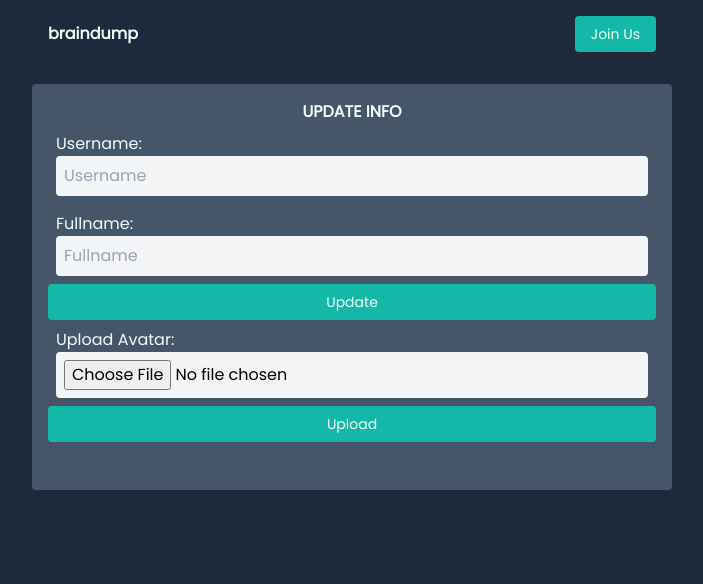
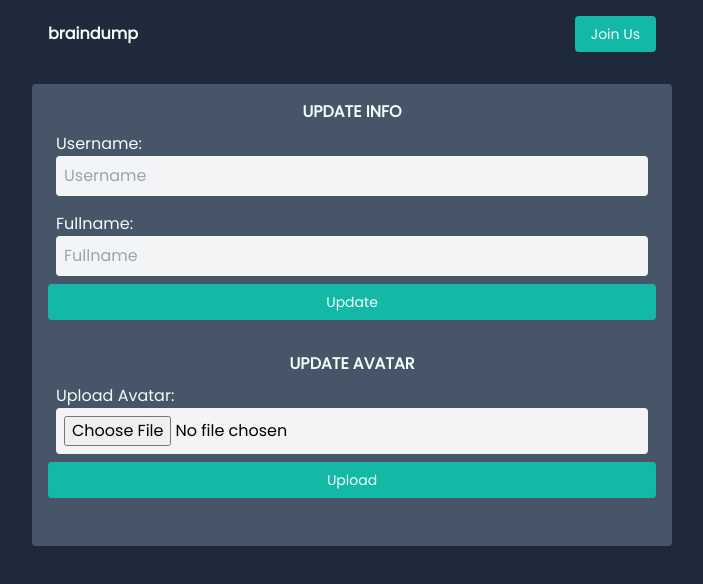
Before and after one commit to demirsergen/brain-dump, a Next.js app: page /updateprofile in a window 1280 px wide. Shown: the top 584 px of the page, without its empty margins (288-991 px from the left). Built offline with nearby package versions, Linux system fonts and the light colour scheme; no server answers.

Commit message:
refactor code

```diff
--- /dev/null
+++ b/components/updateUserInfo/UpdateAvatar.jsx
@@ -0,0 +1,80 @@
+import React, { useState } from 'react';
+import { useAuthState } from 'react-firebase-hooks/auth';
+import { auth, db } from '../../firebase';
+import { doc, updateDoc } from 'firebase/firestore';
+import {
+  getStorage,
+  ref,
+  uploadBytes,
+  getDownloadURL,
+} from 'firebase/storage';
+const UpdateAvatar = () => {
+  const [user, loading] = useAuthState(auth);
+  const [file, setFile] = useState();
+  const [message, setMessage] = useState('');
+  const [photoUrl, setPhotoUrl] = useState('');
+
+  const storage = getStorage();
+
+  const uploadAvatar = async (e) => {
+    e.preventDefault();
+    const photosRef = ref(storage, `images/${user.uid}/avatar.png`);
+    try {
+      await uploadBytes(photosRef, file)
+        .then((snapshot) => {
+          setMessage('Upload successful!');
+        })
+        .catch((error) => {
+          setMessage(error);
+        });
+    } catch (error) {
+      setMessage(error.message);
+    }
+    updateAvatar();
+  };
+
+  const updateAvatar = async () => {
+    const photoRef = ref(storage, `images/${user.uid}/avatar.png`);
+    await getDownloadURL(photoRef).then((url) => {
+      setPhotoUrl(url);
+    });
+
+    if (photoRef) {
+      const userRef = doc(db, 'users', user.uid);
+
+      await updateDoc(userRef, {
+        photoURL: photoUrl,
+      });
+    }
+    setFile(null);
+  };
+  return (
+    <div>
+      <h1 className="text-teal-50 text-center uppercase font-bold">
+        Update Avatar
+      </h1>
+      <form className="px-4">
+        <div className="p-2 rounded">
+          <label className="text-teal-50">Upload Avatar:</label>
+          <input
+            type="file"
+            name="avatar"
+            className="w-full bg-gray-100 p-2 rounded "
+            onChange={(e) => setFile(e.target.files[0])}
+          />
+        </div>
+        <button
+          onClick={uploadAvatar}
+          className="bg-teal-500 p-2 rounded text-teal-50 text-sm block w-full"
+        >
+          Upload
+        </button>
+        <span className="text-green-500 block mx-auto text-center p-4">
+          {message && message}
+        </span>
+      </form>
+    </div>
+  );
+};
+
+export default UpdateAvatar;
--- /dev/null
+++ b/components/updateUserInfo/UpdateInfo.jsx
@@ -0,0 +1,79 @@
+import React, { useState } from 'react';
+import { doc, writeBatch } from 'firebase/firestore';
+import { useAuthState } from 'react-firebase-hooks/auth';
+import { db, auth } from '../../firebase';
+
+const UpdateInfo = () => {
+  const [user, loading] = useAuthState(auth);
+  const [fullname, setFullname] = useState('');
+  const [username, setUsername] = useState('');
+  const [message, setMessage] = useState('');
+
+  const batch = writeBatch(db);
+
+  const updateInfo = async (e) => {
+    e.preventDefault();
+    setMessage('');
+    const userRef = doc(db, 'users', user.uid);
+    if (username && fullname) {
+      batch.update(userRef, {
+        username: username,
+        displayName: fullname,
+      });
+    } else if (fullname && !username) {
+      batch.update(userRef, { displayName: fullname });
+    } else if (!fullname && username) {
+      batch.update(userRef, { username: username });
+    } else {
+      return;
+    }
+    await batch.commit();
+    setMessage("You've successfully updated your info!");
+    setUsername('');
+    setFullname('');
+  };
+  return (
+    <div>
+      <h1 className="text-teal-50 text-center uppercase font-bold">
+        Update Info
+      </h1>
+      <form className="px-4">
+        <div className="p-2 rounded">
+          <label className="text-teal-50">Username:</label>
+          <br />
+          <input
+            type="text"
+            value={username}
+            name="username"
+            placeholder="Username"
+            className="w-full bg-gray-100 p-2 rounded "
+            onChange={(e) => setUsername(e.target.value)}
+          />
+        </div>
+        <div className="p-2 rounded">
+          <label className="text-teal-50">Fullname:</label>
+          <br />
+          <input
+            type="text"
+            value={fullname}
+            name="fullname"
+            placeholder="Fullname"
+            className="w-full bg-gray-100 p-2 rounded "
+            onChange={(e) => setFullname(e.target.value)}
+          />
+        </div>
+        <button
+          onClick={updateInfo}
+          className="bg-teal-500 p-2 rounded text-teal-50 text-sm block w-full"
+        >
+          Update
+        </button>
+        <span className="text-green-500 block mx-auto text-center p-4">
+          {message && message}
+        </span>
+      </form>
+    </div>
+  );
+};
+
+export default UpdateInfo;
--- a/pages/updateprofile.jsx
+++ b/pages/updateprofile.jsx
@@ -1,134 +1,12 @@
-import React, { useState } from 'react';
-import { useAuthState } from 'react-firebase-hooks/auth';
-import { auth, db } from '../firebase';
-import { doc, writeBatch, updateDoc } from 'firebase/firestore';
-import {
-  getStorage,
-  ref,
-  uploadBytes,
-  getDownloadURL,
-} from 'firebase/storage';
+import React from 'react';
+import UpdateInfo from '../components/updateUserInfo/UpdateInfo';
+import UpdateAvatar from '../components/updateUserInfo/UpdateAvatar';
 
 const UpdateProfile = () => {
-  const [user, loading] = useAuthState(auth);
-  const [file, setFile] = useState();
-  const [fullname, setFullname] = useState('');
-  const [username, setUsername] = useState('');
-  const [message, setMessage] = useState('');
-  const [photoUrl, setPhotoUrl] = useState('');
-
-  const storage = getStorage();
-  const batch = writeBatch(db);
-
-  const uploadAvatar = async (e) => {
-    e.preventDefault();
-    const photosRef = ref(storage, `images/${user.uid}/avatar.png`);
-    try {
-      await uploadBytes(photosRef, file)
-        .then((snapshot) => {
-          setMessage('Upload successful!');
-        })
-        .catch((error) => {
-          setMessage(error);
-        });
-    } catch (error) {
-      setMessage(error.message);
-    }
-    updateAvatar();
-  };
-  const updateInfo = async (e) => {
-    e.preventDefault();
-    setMessage('');
-    const userRef = doc(db, 'users', user.uid);
-    if (username && fullname) {
-      batch.update(userRef, {
-        username: username,
-        displayName: fullname,
-      });
-    } else if (fullname && !username) {
-      batch.update(userRef, { displayName: fullname });
-    } else if (!fullname && username) {
-      batch.update(userRef, { username: username });
-    } else {
-      return;
-    }
-
-    await batch.commit();
-    setMessage("You've successfully updated your info!");
-    setUsername('');
-    setFullname('');
-  };
-
-  const updateAvatar = async () => {
-    const photoRef = ref(storage, `images/${user.uid}/avatar.png`);
-    await getDownloadURL(photoRef).then((url) => {
-      setPhotoUrl(url);
-    });
-
-    if (photoRef) {
-      const userRef = doc(db, 'users', user.uid);
-
-      await updateDoc(userRef, {
-        photoURL: photoUrl,
-      });
-    }
-  };
   return (
     <div className="my-4 py-4 bg-slate-600 rounded md:w-1/2 mx-auto">
-      <h1 className="text-teal-50 text-center uppercase font-bold">
-        Update Info
-      </h1>
-      <form className="px-4">
-        <div className="p-2 rounded">
-          <label className="text-teal-50">Username:</label>
-          <br />
-          <input
-            type="text"
-            value={username}
-            name="username"
-            placeholder="Username"
-            className="w-full bg-gray-100 p-2 rounded "
-            onChange={(e) => setUsername(e.target.value)}
-          />
-        </div>
-        <div className="p-2 rounded">
-          <label className="text-teal-50">Fullname:</label>
-          <br />
-          <input
-            type="text"
-            value={fullname}
-            name="fullname"
-            placeholder="Fullname"
-            className="w-full bg-gray-100 p-2 rounded "
-            onChange={(e) => setFullname(e.target.value)}
-          />
-        </div>
-        <button
-          onClick={updateInfo}
-          className="bg-teal-500 p-2 rounded text-teal-50 text-sm block w-full"
-        >
-          Update
-        </button>
-
-        <div className="p-2 rounded">
-          <label className="text-teal-50">Upload Avatar:</label>
-          <input
-            type="file"
-            name="avatar"
-            className="w-full bg-gray-100 p-2 rounded "
-            onChange={(e) => setFile(e.target.files[0])}
-          />
-        </div>
-        <button
-          onClick={uploadAvatar}
-          className="bg-teal-500 p-2 rounded text-teal-50 text-sm block w-full"
-        >
-          Upload
-        </button>
-        <span className="text-teal-50 block mx-auto text-center p-4">
-          {message && message}
-        </span>
-      </form>
+      <UpdateInfo />
+      <UpdateAvatar />
     </div>
   );
 };
```
